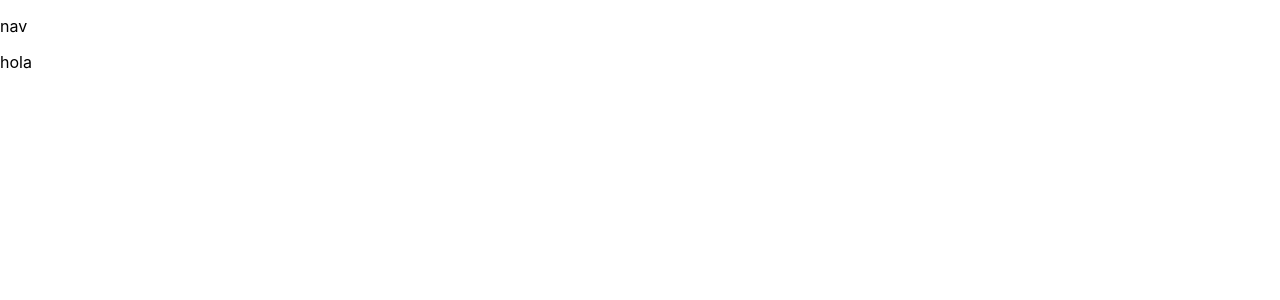
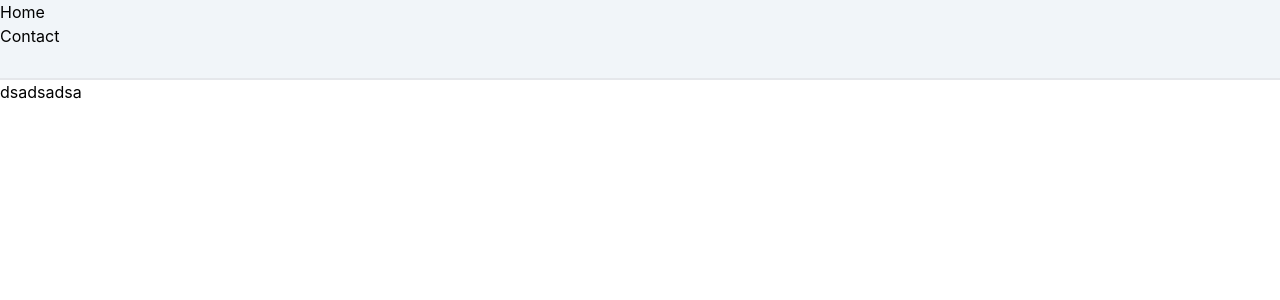
Before and after one commit to IsmaelMastronardi/NeoTech-front, a React (Create React App) app: page / in a window 1280 px wide. Shown: the top 300 px of the page. Built offline with nearby package versions, Linux system fonts and the light colour scheme.

Commit message:
add basic route setup

```diff
--- a/package.json
+++ b/package.json
@@ -11,6 +11,7 @@
     "react-dom": "^18.2.0",
     "react-redux": "^9.0.4",
     "react-router": "^6.21.1",
+    "react-router-dom": "^6.21.1",
     "react-scripts": "5.0.1",
     "web-vitals": "^2.1.4"
   },
@@ -52,6 +53,7 @@
     "stylelint": "^13.13.1",
     "stylelint-config-standard": "^21.0.0",
     "stylelint-csstree-validator": "^1.9.0",
-    "stylelint-scss": "^3.21.0"
+    "stylelint-scss": "^3.21.0",
+    "tailwindcss": "^3.4.1"
   }
 }
--- a/src/App.js
+++ b/src/App.js
@@ -1,12 +1,21 @@
+/* eslint-disable import/no-extraneous-dependencies */
+import { BrowserRouter, Route, Routes } from 'react-router-dom';
 import './App.css';
-import Navigation from './components/navigation';
+import Navigation from './pages/navigation';
+import Home from './pages/Home';
+import Contact from './pages/Contact';
 
 function App() {
   return (
-    <div className="App">
-      <Navigation />
-      <p>hola</p>
-    </div>
+    <>
+      <BrowserRouter>
+        <Navigation />
+        <Routes>
+          <Route path="/" element={<Home />} />
+          <Route path="/contact" element={<Contact />} />
+        </Routes>
+      </BrowserRouter>
+    </>
   );
 }
 
--- a/src/components/navigation.jsx
+++ /dev/null
@@ -1,5 +0,0 @@
-const Navigation = () => (
-  <p>nav</p>
-);
-
-export default Navigation;
--- a/src/index.css
+++ b/src/index.css
@@ -1,3 +1,9 @@
+/* stylelint-disable value-list-comma-newline-after */
+/* stylelint-disable declaration-colon-newline-after */
+@tailwind base;
+@tailwind components;
+@tailwind utilities;
+
 body {
   margin: 0;
   font-family: -apple-system, BlinkMacSystemFont, 'Segoe UI', 'Roboto', 'Oxygen',
--- /dev/null
+++ b/src/pages/Contact.jsx
@@ -0,0 +1,5 @@
+const Contact = () => (
+  <p>Contact</p>
+);
+
+export default Contact;
--- /dev/null
+++ b/src/pages/Home.jsx
@@ -0,0 +1,5 @@
+const Home = () => (
+  <p>dsadsadsa</p>
+);
+
+export default Home;
--- /dev/null
+++ b/src/pages/navigation.jsx
@@ -0,0 +1,18 @@
+/* eslint-disable import/no-extraneous-dependencies */
+import { NavLink } from 'react-router-dom';
+
+const Navigation = () => (
+  <>
+    <div className="fixed top-0 left-0 right-0 h-20 border-b-2 bg-slate-100">
+      <nav>
+        <ul>
+          <li><NavLink to="/">Home</NavLink></li>
+          <li><NavLink to="/contact">Contact</NavLink></li>
+        </ul>
+      </nav>
+    </div>
+    <div className="mt-20" />
+  </>
+);
+
+export default Navigation;
--- /dev/null
+++ b/tailwind.config.js
@@ -0,0 +1,10 @@
+/** @type {import('tailwindcss').Config} */
+module.exports = {
+  content: [
+    './src/**/*.{js,jsx,ts,tsx}',
+  ],
+  theme: {
+    extend: {},
+  },
+  plugins: [],
+};
```
Also changed, not shown: 1 other file (tests, documents, lock files or other folders).
